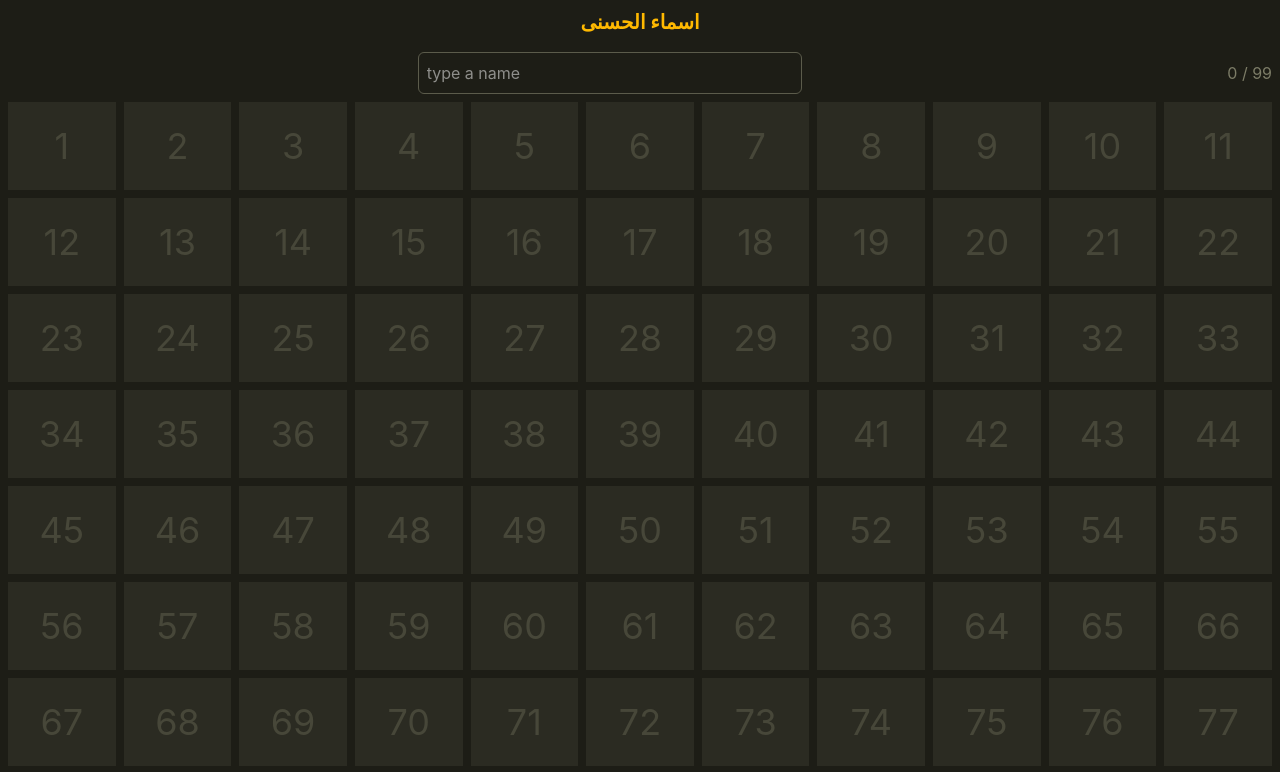
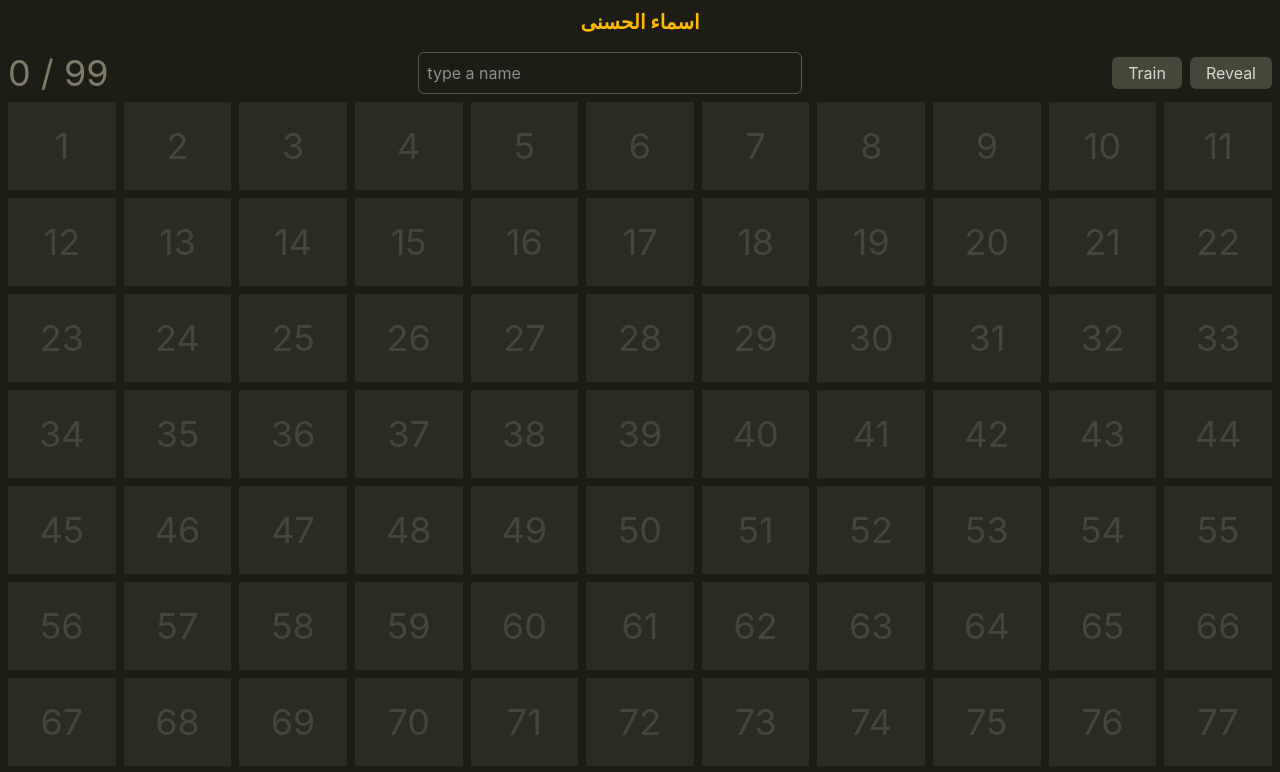
Before and after one commit to merajcodes/99-names-vue, a Vue app: page / in a window 1280 px wide. Shown: the top 772 px of the page. Built offline with nearby package versions, Linux system fonts and the light colour scheme.

Commit message:
reveal working

```diff
--- a/src/App.vue
+++ b/src/App.vue
@@ -3,6 +3,7 @@
     اسماء الحسنی
   </h1>
   <div class="flex justify-center items-center">
+    <p class="text-olive-500 mx-2 text-4xl">{{ matchedCount }} / 99</p>
     <input
       v-model="guess"
       placeholder="type a name"
@@ -11,13 +12,17 @@
       type="text"
       name=""
       class="border border-olive-600 text-white my-2 mx-auto w-96 p-2 rounded-md focus:outline-none">
-      <p class="text-olive-500 mx-2">{{ matchedCount }} / 99</p>
+      <div class="flex space-x-2 text-white px-2">
+        <button class="rounded-md bg-olive-700 px-4 py-1 text-olive-300">Train</button>
+        <button class="rounded-md bg-olive-700 px-4 py-1 text-olive-300">Reveal</button>
+      </div>
   </div>
   <div class="grid grid-cols-11 gap-2 px-2">
     <Card
         v-for="item in names"
         :key="item.id"
         :item="item"
+        @reveal="revealCard"
       />
   </div>
 </template>
@@ -36,7 +41,8 @@ export default {
       guess:'',
       names: rawNames.map(item => ({
         ...item,
-        matched: false
+        matched: false,
+        revealedManually: false
       }))
     }
   },
@@ -64,14 +70,22 @@ export default {
           return this.normalizeText(spelling) === normalizedGuess
         })
 
-        if (isMatch) {
+        if (isMatch && !item.matched) {
           item.matched = true
+          item.revealedManually = false
           foundMatch = true
         }
       })
 
       if (foundMatch) {
         this.guess = ''
+      }
+    },
+    revealCard(id) {
+      const item = this.names.find(n => n.id === id)
+      if (item && !item.matched) {
+        item.matched = true
+        item.revealedManually = true
       }
     },
     handleKeydown(e) {
--- a/src/components/Card.vue
+++ b/src/components/Card.vue
@@ -1,5 +1,5 @@
 <template>
-  <div class="bg-olive-800 py-2">
+  <div class="py-2 cursor-pointer" :class="cardClass" @click="handleClick">
   	<div v-if="!item.matched" class="text-4xl text-center my-4 text-olive-700">{{ item.id }}</div>
   	<transition	name="reveal">
   		<div v-if="item.matched" class="mt-2">
@@ -18,6 +18,18 @@ export default {
     item: {
       type: Object,
       required: true
+    }
+  },
+  computed: {
+    cardClass() {
+      return this.item.revealedManually
+        ? 'bg-red-950'
+        : 'bg-olive-800'
+    }
+  },
+  methods: {
+    handleClick() {
+      this.$emit('reveal', this.item.id)
     }
   }
 }
```
